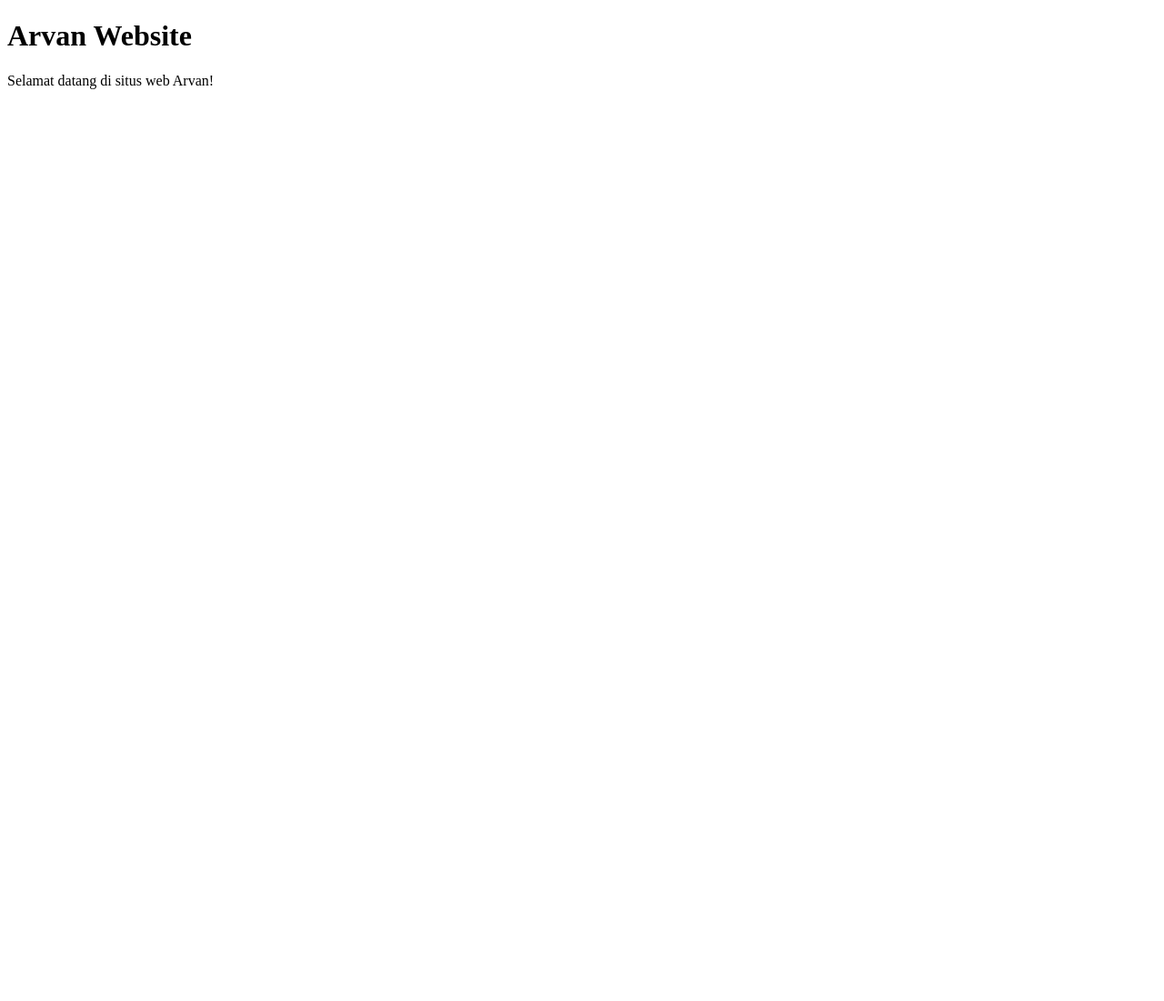
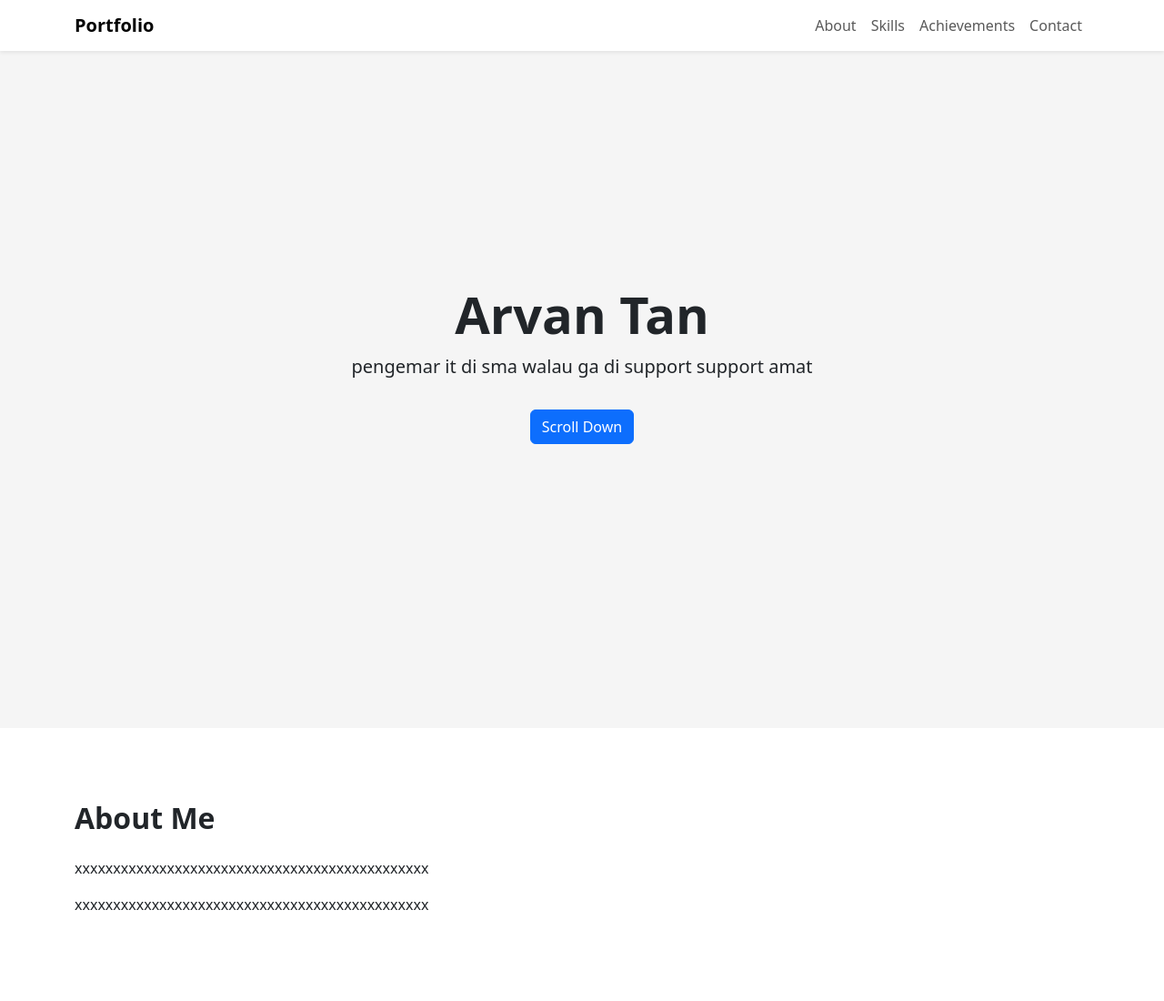
Before and after one commit to vtanixDevKid/vtanixdevkid.github.io, a plain HTML site: page index.html in a window 1280 px wide. Shown: the top 1100 px of the page at 91% size. Before the commit the page ends 800 px from the top, so only its background shows below. Drawn offline with nearby package versions, Linux system fonts and the light colour scheme.

Commit message:
Update index.html

```diff
--- a/index.html
+++ b/index.html
@@ -1,9 +1,100 @@
 <!DOCTYPE html>
-<html lang="id">
-    <head>
-        <h1>Arvan Website</h1>
-    </head>
-    <body>
-        <p>Selamat datang di situs web Arvan!</p>
-    </body>
+<html lang="en">
+<head>
+    <meta charset="UTF-8" />
+    <meta name="viewport" content="width=device-width, initial-scale=1" />
+    <title>Arvan Tan</title>
+    <link href="https://cdn.jsdelivr.net/npm/bootstrap@5.3.3/dist/css/bootstrap.min.css" rel="stylesheet" />
+    <style>
+        body {
+            overflow-x: hidden;
+            scroll-behavior: smooth;
+        }
+        .section {
+            padding: 80px 0;
+        }
+        .hero {
+            height: 100vh;
+            display: flex;
+            justify-content: center;
+            align-items: center;
+            text-align: center;
+            background: #f5f5f5;
+        }
+        .nav-link {
+            font-weight: 500;
+        }
+    </style>
+</head>
+<body>
+    <nav class="navbar navbar-expand-lg bg-white shadow-sm fixed-top">
+        <div class="container">
+            <a class="navbar-brand fw-bold" href="#">Portfolio</a>
+            <button class="navbar-toggler" type="button" data-bs-toggle="collapse" data-bs-target="#navMenu">
+                <span class="navbar-toggler-icon"></span>
+            </button>
+            <div class="collapse navbar-collapse" id="navMenu">
+                <ul class="navbar-nav ms-auto mb-2 mb-lg-0">
+                    <li class="nav-item"><a class="nav-link" href="#about">About</a></li>
+                    <li class="nav-item"><a class="nav-link" href="#skills">Skills</a></li>
+                    <li class="nav-item"><a class="nav-link" href="#achievements">Achievements</a></li>
+                    <li class="nav-item"><a class="nav-link" href="#contact">Contact</a></li>
+                </ul>
+            </div>
+        </div>
+    </nav>
+
+    <header class="hero">
+        <div class="container">
+            <h1 class="display-4 fw-bold">Arvan Tan</h1>
+            <p class="lead">pengemar it di sma walau ga di support support amat</p>
+            <a href="#about" class="btn btn-primary mt-3">Scroll Down</a>
+        </div>
+    </header>
+
+    <section id="about" class="section">
+        <div class="container">
+            <h2 class="fw-bold mb-4">About Me</h2>
+            <p class="mb-3">xxxxxxxxxxxxxxxxxxxxxxxxxxxxxxxxxxxxxxxxxxxxxx</p>
+            <p>xxxxxxxxxxxxxxxxxxxxxxxxxxxxxxxxxxxxxxxxxxxxxx</p>
+        </div>
+    </section>
+
+    <section id="skills" class="section bg-light">
+        <div class="container">
+            <h2 class="fw-bold mb-4">Skills</h2>
+            <ul>
+                <li>Skill 1 – xxxxxxxxxxxxxxxxxxxxxxxxxxxxxx</li>
+                <li>Skill 2 – xxxxxxxxxxxxxxxxxxxxxxxxxxxxxx</li>
+                <li>Skill 3 – xxxxxxxxxxxxxxxxxxxxxxxxxxxxxx</li>
+            </ul>
+        </div>
+    </section>
+
+    <section id="achievements" class="section">
+        <div class="container">
+            <h2 class="fw-bold mb-4">Achievements</h2>
+            <ul>
+                <li>Prestasi 1 – xxxxxxxxxxxxxxxxxxxxxxxxxxxxxx</li>
+                <li>Prestasi 2 – xxxxxxxxxxxxxxxxxxxxxxxxxxxxxx</li>
+                <li>Prestasi 3 – xxxxxxxxxxxxxxxxxxxxxxxxxxxxxx</li>
+            </ul>
+        </div>
+    </section>
+
+    <section id="contact" class="section bg-light">
+        <div class="container">
+            <h2 class="fw-bold mb-4">Contact</h2>
+            <p>Email: xxxxxxxxxxxxxxxxxxxx</p>
+            <p>Phone: xxxxxxxxxxxxxxxxxxxx</p>
+            <p>Address: xxxxxxxxxxxxxxxxxxxx</p>
+        </div>
+    </section>
+
+    <footer class="py-3 text-center bg-white border-top">
+        <p class="mb-0">© 2025 Portfolio Template</p>
+    </footer>
+
+    <script src="https://cdn.jsdelivr.net/npm/bootstrap@5.3.3/dist/js/bootstrap.bundle.min.js"></script>
+</body>
 </html>
```
